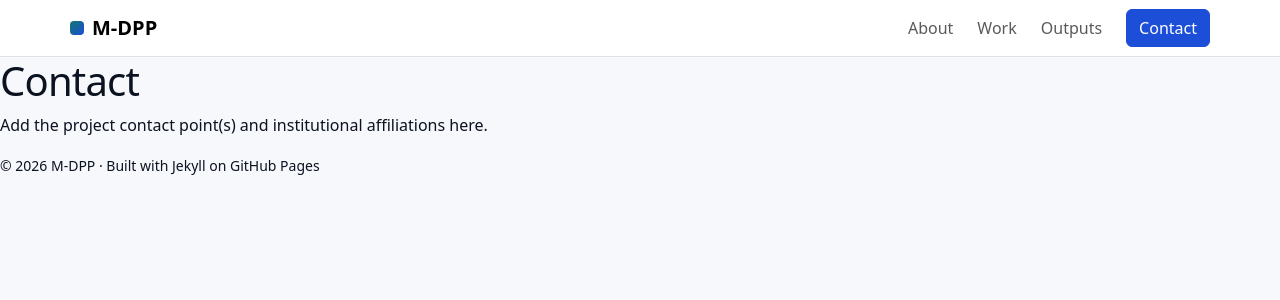
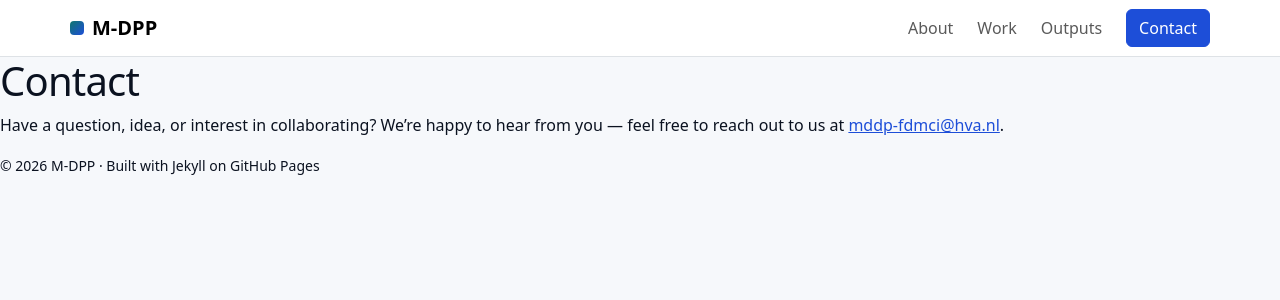
Before and after one commit to MDPP-ops/website, a Jekyll site: the page built from contact.md, in a window 1280 px wide. Shown: the top 300 px of the page. Built offline with Jekyll 4.4.1, drawn with Linux system fonts in a browser that asks for light colours.

Commit message:
Update contact.md

```diff
--- a/contact.md
+++ b/contact.md
@@ -6,4 +6,7 @@ permalink: /contact/
 
 # Contact
 
-Add the project contact point(s) and institutional affiliations here.
+<p>
+  Have a question, idea, or interest in collaborating? We’re happy to hear from you — feel free to reach out to us at
+  <a href="mailto:mddp-fdmci@hva.nl">mddp-fdmci@hva.nl</a>.
+</p>
```
